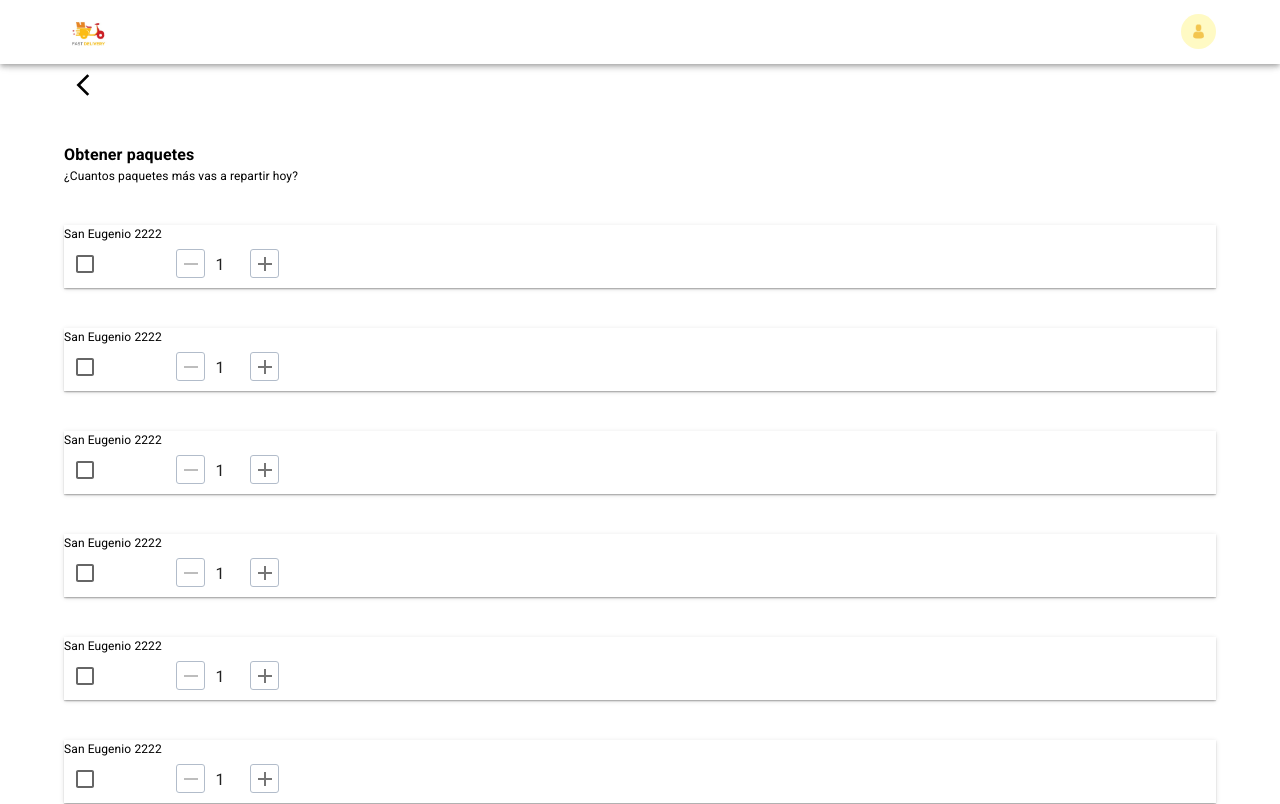
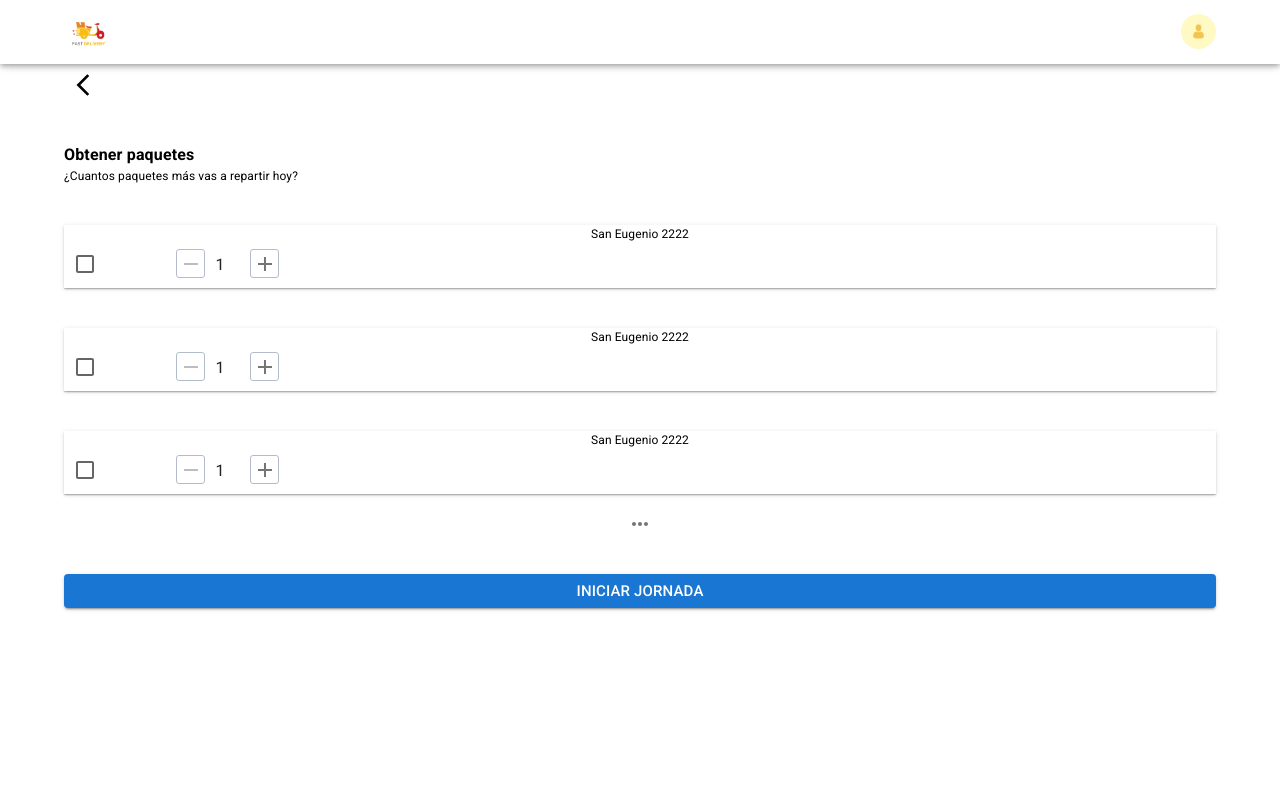
Before and after one commit to CuauhtliHC/uma-front, a React (Create React App) app: page /obtener_paquete in a window 1280 px wide. Shown: the top 804 px of the page. Built offline with nearby package versions, Linux system fonts and the light colour scheme; sample sign-in values are in the browser's storage.

Commit message:
Adding button for more in AddPackage

```diff
--- /dev/null
+++ b/src/commons/buttons/MoreButton.jsx
@@ -0,0 +1,15 @@
+import React from 'react';
+import MoreHorizIcon from '@mui/icons-material/MoreHoriz';
+import { BoxButton, IconMoreButton } from '../../statics/styles/button/moreButton.jsx';
+
+const MoreButton = ({ more }) => {
+  return (
+    <BoxButton>
+      <IconMoreButton onClick={more} >
+        <MoreHorizIcon />
+      </IconMoreButton>
+    </BoxButton>
+  );
+};
+
+export default MoreButton;
--- a/src/pages/GetPackage.jsx
+++ b/src/pages/GetPackage.jsx
@@ -12,11 +12,13 @@ import {
   WarningTypography,
 } from '../statics/styles/getPackage/title.jsx';
 import { listPackage } from '../state/addingPackage.jsx';
+import MoreButton from '../commons/buttons/MoreButton.jsx';
 
 const GetPackage = () => {
   const navigate = useNavigate();
   const { total } = useRecoilValue(listPackage);
   const [data, setData] = useState(null);
+  const [maxPackage, setMaxPackage] = useState(3);
   useEffect(() => {
     setData(packageFake);
   }, []);
@@ -26,6 +28,11 @@ const GetPackage = () => {
   const startJornada = () => {
     navigate('/iniciar_jornada');
   };
+
+  const more = () => {
+    setMaxPackage(maxPackage + 3);
+  };
+
   return (
     <>
       <BackButton handleSubmit={backToViewStart} />
@@ -34,13 +41,14 @@ const GetPackage = () => {
         <SubtitleGetPackage>
           ¿Cuantos paquetes más vas a repartir hoy?
         </SubtitleGetPackage>
-        { total > 10
-        && <WarningTypography>
+        {total > 10 && (
+          <WarningTypography>
             Tiene mas de 10 paquetes seleccionados
           </WarningTypography>
-        }
-        {data
-          ? data.map((dataPackage, i) => {
+        )}
+        {data ? (
+          <>
+            {data.slice(0, maxPackage).map((dataPackage, i) => {
               return (
                 <AddPackage
                   key={i}
@@ -49,12 +57,16 @@ const GetPackage = () => {
                   maxQuantity={dataPackage.maxQuantity}
                 />
               );
-          })
-          : null}
+            })}
+            {maxPackage < data.length && (
+              <MoreButton more={more} />
+            )}
+          </>
+        ) : null}
+      </MainBox>
       <BlueLargeButton handleSubmit={startJornada} total={total}>
         INICIAR JORNADA
       </BlueLargeButton>
-      </MainBox>
     </>
   );
 };
--- /dev/null
+++ b/src/statics/styles/button/moreButton.jsx
@@ -0,0 +1,8 @@
+import { Box, IconButton } from '@mui/material';
+import { styled } from '@mui/system';
+
+const IconMoreButton = styled(IconButton)({ marginTop: '10px' });
+
+const BoxButton = styled(Box)({ display: 'flex', justifyContent: 'center' });
+
+export { IconMoreButton, BoxButton };
--- a/src/statics/styles/getPackage/addPackage.jsx
+++ b/src/statics/styles/getPackage/addPackage.jsx
@@ -6,6 +6,7 @@ import { styled } from '@mui/system';
 const TypographyDirection = styled(Typography)({
   fontWeight: 400,
   fontSize: '12px',
+  textAlign: 'center',
 });
 
 const MainBoxPackage = styled(Box)({
--- a/src/statics/styles/getPackage/title.jsx
+++ b/src/statics/styles/getPackage/title.jsx
@@ -8,7 +8,7 @@ const SubtitleGetPackage = styled(Typography)({ fontWeight: 400, fontSize: '12px
 
 const WarningTypography = styled(SubtitleGetPackage)({ color: red[800] });
 
-const MainBox = styled(Box)({ marginTop: '38px' });
+const MainBox = styled(Box)({ marginTop: '38px', marginBottom: '20px' });
 
 export {
   TitleGetPackage, SubtitleGetPackage, MainBox, WarningTypography,
```
Lines whose indentation alone changed are shown as unchanged.
